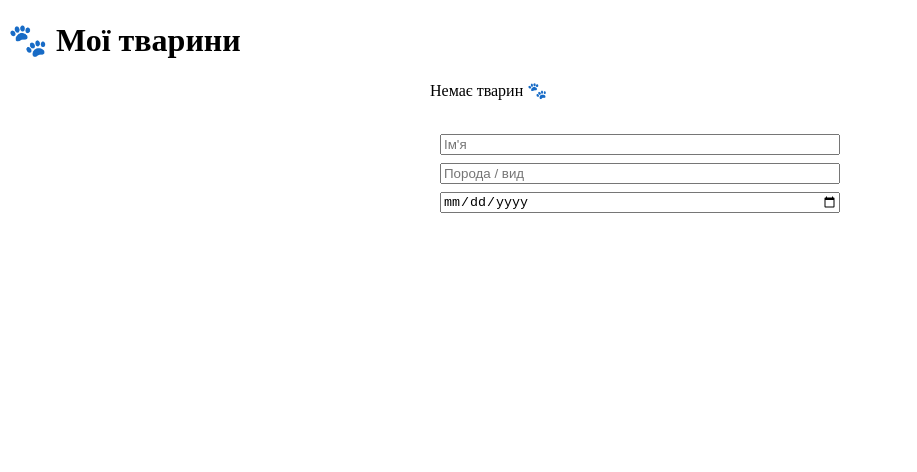
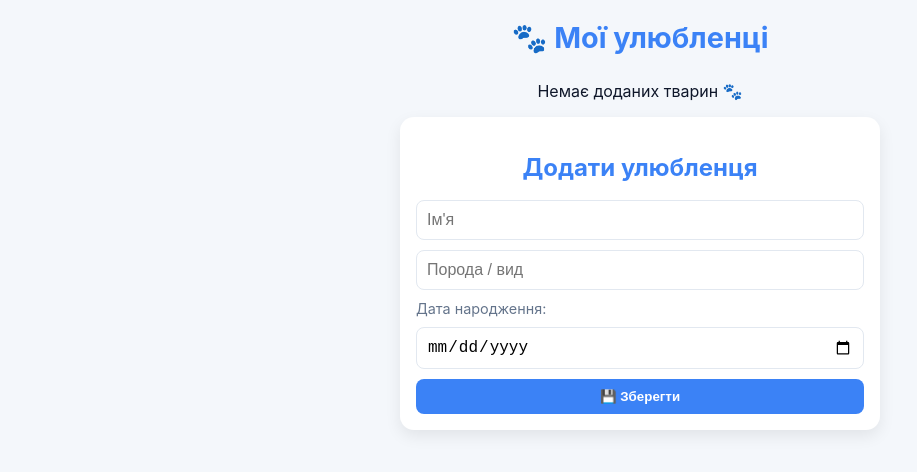
Before and after one commit to alenatokar22/PetHealthApp, a React (Vite) app: page / in a window 1280 px wide. Shown: the top 472 px of the page, without its empty margins (0-917 px from the left). Built offline with nearby package versions, Linux system fonts and the light colour scheme.

Commit message:
кнопка Зберегти + оновлений дизайн, додано редагування улюбленця

```diff
--- a/src/components/PetCard.jsx
+++ b/src/components/PetCard.jsx
@@ -28,7 +28,7 @@ export default function PetCard({ pet, onDelete, onSelect }) {
           onDelete(pet.id);
         }}
       >
-        ❌
+        🗑️
       </button>
     </li>
   );
--- a/src/components/PetDetails.jsx
+++ b/src/components/PetDetails.jsx
@@ -1,41 +1,82 @@
 // деталі тварини
 
-import React from "react";
+import React, { useState } from "react";
 
-export default function PetDetails({ pet, onBack }) {
+export default function PetDetails({ pet, onBack, onEdit, onSave, editing }) {
+  const [form, setForm] = useState({ ...pet });
+
+  const handleSave = (e) => {
+    e.preventDefault();
+    onSave(form);
+  };
+
   return (
     <div className="pet-details">
       <button className="btn-back" onClick={onBack}>
         ← Назад
       </button>
+      <div className="pet-icon">🐾</div>
+      <h2 className="pet-name">{form.name}</h2>
 
-      <div className="pet-icon">🐾</div>
-      <h2 className="pet-name">{pet.name}</h2>
-
+      {!editing ? (
+        <>
           <table className="pet-info">
             <tbody>
               <tr>
+                <td>Стать:</td>
+                <td>{form.gender || "—"}</td>
+              </tr>
+              <tr>
                 <td>Порода:</td>
-            <td>{pet.species || "—"}</td>
+                <td>{form.species || "—"}</td>
               </tr>
               <tr>
                 <td>Колір:</td>
-            <td>{pet.color || "—"}</td>
-          </tr>
-          <tr>
-            <td>Стать:</td>
-            <td>{pet.gender || "—"}</td>
+                <td>{form.color || "—"}</td>
               </tr>
               <tr>
                 <td>Вага:</td>
-            <td>{pet.weight || "—"}</td>
+                <td>{form.weight || "—"}</td>
               </tr>
               <tr>
                 <td>Дата народження:</td>
-            <td>{new Date(pet.birth).toLocaleDateString()}</td>
+                <td>{new Date(form.birth).toLocaleDateString()}</td>
               </tr>
             </tbody>
           </table>
+
+          <button className="btn-edit" onClick={onEdit}>
+            ✏️ Редагувати
+          </button>
+        </>
+      ) : (
+        <form className="edit-form" onSubmit={handleSave}>
+          <label>Стать:</label>
+          <input
+            value={form.gender || ""}
+            onChange={(e) => setForm({ ...form, gender: e.target.value })}
+          />
+          <label>Порода:</label>
+          <input
+            value={form.species || ""}
+            onChange={(e) => setForm({ ...form, species: e.target.value })}
+          />
+          <label>Колір:</label>
+          <input
+            value={form.color || ""}
+            onChange={(e) => setForm({ ...form, color: e.target.value })}
+          />
+          <label>Вага (кг):</label>
+          <input
+            type="number"
+            value={form.weight || ""}
+            onChange={(e) => setForm({ ...form, weight: e.target.value })}
+          />
+          <button type="submit" className="btn-save">
+            💾 Зберегти
+          </button>
+        </form>
+      )}
     </div>
   );
 }
--- a/src/components/PetForm.jsx
+++ b/src/components/PetForm.jsx
@@ -5,7 +5,7 @@ import React, { useState } from "react";
 export default function PetForm({ onAdd }) {
   const [form, setForm] = useState({ name: "", species: "", birth: "" });
 
-  const handleSubmit = (e) => {
+  const handleSave = (e) => {
     e.preventDefault();
     if (!form.name.trim() || !form.birth) return;
 
@@ -20,7 +20,8 @@ export default function PetForm({ onAdd }) {
   };
 
   return (
-    <form className="pet-form" onSubmit={handleSubmit}>
+    <form className="pet-form" onSubmit={handleSave}>
+      <h2 className="form-title">Додати улюбленця</h2>
       <input
         placeholder="Ім'я"
         value={form.name}
@@ -32,14 +33,15 @@ export default function PetForm({ onAdd }) {
         value={form.species}
         onChange={(e) => setForm({ ...form, species: e.target.value })}
       />
+      <label className="form-label">Дата народження:</label>
       <input
         type="date"
         value={form.birth}
         onChange={(e) => setForm({ ...form, birth: e.target.value })}
         required
       />
-      <button type="submit" className="btn-add">
-        Додати тварину
+      <button type="submit" className="btn-save">
+        💾 Зберегти
       </button>
     </form>
   );
--- a/src/components/PetHealthApp.jsx
+++ b/src/components/PetHealthApp.jsx
@@ -1,6 +1,6 @@
 // головний компонент (керує станом)
 
-import React, { useState } from "react";
+import React, { useState, useEffect } from "react";
 import PetForm from "./PetForm";
 import PetList from "./PetList";
 import PetDetails from "./PetDetails";
@@ -9,26 +9,73 @@ import "../styles/pet.css";
 export default function PetHealthApp() {
   const [pets, setPets] = useState([]);
   const [selectedPet, setSelectedPet] = useState(null);
+  const [isEditing, setIsEditing] = useState(false);
+
+  // --- стабільне зчитування LocalStorage ---
+  useEffect(() => {
+    try {
+      const saved = localStorage.getItem("pets");
+      if (saved) setPets(JSON.parse(saved));
+    } catch (e) {
+      console.error("Помилка читання localStorage", e);
+    }
+  }, []);
+
+  // --- стабільне збереження ---
+  useEffect(() => {
+    try {
+      localStorage.setItem("pets", JSON.stringify(pets));
+    } catch (e) {
+      console.error("Помилка збереження localStorage", e);
+    }
+  }, [pets]);
 
   const handleAddPet = (pet) => setPets([...pets, pet]);
-  const handleDeletePet = (id) => setPets(pets.filter((p) => p.id !== id));
-  const handleSelectPet = (pet) => setSelectedPet(pet);
-  const handleBack = () => setSelectedPet(null);
+  const handleDeletePet = (id) => {
+    setPets(pets.filter((p) => p.id !== id));
+    setSelectedPet(null);
+  };
+
+  const handleSelectPet = (pet) => {
+    setSelectedPet(pet);
+    setIsEditing(false);
+  };
+
+  const handleBack = () => {
+    setSelectedPet(null);
+    setIsEditing(false);
+  };
+
+  const handleSaveEdit = (updatedPet) => {
+    setPets(pets.map((p) => (p.id === updatedPet.id ? updatedPet : p)));
+    setSelectedPet(updatedPet);
+    setIsEditing(false);
+  };
 
   return (
     <div className="pet-app">
       <header className="pet-header">
-        <h1 className="pet-title">🐾 Мої тварини</h1>
+        <h1 className="pet-title">🐾 Мої улюбленці</h1>
       </header>
 
       <main className="pet-main">
         {!selectedPet ? (
           <>
-            <PetList pets={pets} onDelete={handleDeletePet} onSelect={handleSelectPet} />
+            <PetList
+              pets={pets}
+              onDelete={handleDeletePet}
+              onSelect={handleSelectPet}
+            />
             <PetForm onAdd={handleAddPet} />
           </>
         ) : (
-          <PetDetails pet={selectedPet} onBack={handleBack} />
+          <PetDetails
+            pet={selectedPet}
+            onBack={handleBack}
+            onEdit={() => setIsEditing(true)}
+            onSave={handleSaveEdit}
+            editing={isEditing}
+          />
         )}
       </main>
     </div>
--- a/src/components/PetList.jsx
+++ b/src/components/PetList.jsx
@@ -1,14 +1,38 @@
 // список тварин
 
 import React from "react";
-import PetCard from "./PetCard";
 
-export default function PetList({ pets, onDelete }) {
+export default function PetList({ pets, onDelete, onSelect }) {
+  if (!pets.length)
+    return <p style={{ textAlign: "center" }}>Немає доданих тварин 🐾</p>;
+
   return (
     <ul className="pet-list">
-      {pets.length === 0 && <p className="muted">Немає тварин 🐾</p>}
       {pets.map((pet) => (
-        <PetCard key={pet.id} pet={pet} onDelete={onDelete} />
+        <li
+          key={pet.id}
+          className="pet-card"
+          onClick={() => onSelect(pet)}
+          style={{ cursor: "pointer" }}
+        >
+          <div>
+            <div className="pet-icon">🐾</div>
+            <div className="pet-name">{pet.name}</div>
+            <div className="pet-birth">
+              {new Date(pet.birth).toLocaleDateString()}
+            </div>
+          </div>
+
+          <button
+            className="btn-del"
+            onClick={(e) => {
+              e.stopPropagation(); // щоб не відкривалось при натисканні "Видалити"
+              onDelete(pet.id);
+            }}
+          >
+            🗑️
+          </button>
+        </li>
       ))}
     </ul>
   );
--- a/src/styles/pet.css
+++ b/src/styles/pet.css
@@ -1,130 +1,154 @@
-.pet-card {
+:root {
+  --bg: #f4f7fb;
+  --text: #0f172a;
+  --accent: #3b82f6;
+  --muted: #64748b;
+  --card: #fff;
+  --radius: 14px;
+  --shadow: 0 6px 16px rgba(0, 0, 0, 0.08);
+  --transition: 0.2s ease;
+}
+
+body {
+  background: var(--bg);
+  color: var(--text);
+  font-family: "Inter", system-ui, sans-serif;
+  margin: 0;
+  min-height: 100vh;
+}
+
+.pet-app {
   display: flex;
-  justify-content: space-between;
+  flex-direction: column;
   align-items: center;
-  padding: 10px 12px;
-  background: var(--card);
-  border-radius: var(--radius);
-  box-shadow: var(--shadow);
+  padding: 20px;
+}
+
+.pet-header {
+  text-align: center;
   margin-bottom: 10px;
 }
 
-.pet-form {
-  display: flex;
-  flex-direction: column;
-  gap: 8px;
-  background: var(--card);
-  padding: 14px;
-  border-radius: var(--radius);
-  box-shadow: var(--shadow);
-  max-width: 400px;
-  margin: 20px auto;
+.pet-title {
+  font-size: 1.8rem;
+  color: var(--accent);
+  margin: 0;
 }
 
-.btn-add {
-  background: var(--accent);
-  color: white;
-  border: none;
-  padding: 10px;
-  border-radius: 8px;
-  cursor: pointer;
-  font-weight: 600;
+.pet-main {
+  width: 100%;
+  max-width: 480px;
 }
 
-.pet-age {
-  text-align: right;
-  color: var(--muted);
-  font-size: 0.9rem;
-}
-
-.btn-del {
-  background: transparent;
-  border: none;
-  color: var(--danger, #ef4444);
-  cursor: pointer;
-  font-size: 1.2rem;
-  margin-left: 8px;
-}
-
+/* ---------- список ---------- */
 .pet-list {
   list-style: none;
   padding: 0;
-  max-width: 420px;
-  margin: 0 auto;
+  margin: 0 0 20px;
 }
 
 .pet-card {
   display: flex;
   justify-content: space-between;
   align-items: center;
-  padding: 10px 12px;
   background: var(--card);
   border-radius: var(--radius);
   box-shadow: var(--shadow);
-  margin-bottom: 10px;
+  padding: 14px;
+  margin-bottom: 12px;
+  cursor: pointer;
+  transition: transform 0.2s ease, box-shadow 0.2s ease;
 }
 
-.btn-add {
-  background: var(--accent);
-  color: white;
-  border: none;
-  padding: 10px;
-  border-radius: 8px;
-  cursor: pointer;
-  font-weight: 600;
+.pet-card:hover {
+  transform: translateY(-2px);
+  box-shadow: 0 8px 18px rgba(0, 0, 0, 0.1);
 }
 
 .btn-del {
   background: transparent;
   border: none;
-  color: var(--danger, #ef4444);
+  color: #ef4444;
   cursor: pointer;
-  font-size: 1.2rem;
-  margin-left: 8px;
+  font-size: 1.3rem;
 }
 
-.pet-details {
+/* ---------- форма ---------- */
+.pet-form {
   background: var(--card);
-  padding: 20px;
+  box-shadow: var(--shadow);
   border-radius: var(--radius);
-  box-shadow: var(--shadow);
-  max-width: 420px;
-  margin: 0 auto;
-  text-align: center;
+  padding: 16px;
+  display: flex;
+  flex-direction: column;
+  gap: 10px;
 }
 
-.btn-back {
-  background: transparent;
-  border: none;
+.form-title {
+  text-align: center;
+  margin-bottom: 8px;
   color: var(--accent);
-  font-weight: 600;
-  cursor: pointer;
-  margin-bottom: 10px;
 }
 
-.pet-icon {
-  font-size: 3rem;
-  margin: 10px 0;
+.pet-form input {
+  padding: 10px;
+  border: 1px solid #e2e8f0;
+  border-radius: 8px;
+  font-size: 1rem;
 }
 
-.pet-info {
-  width: 100%;
-  border-collapse: collapse;
+.form-label {
+  color: var(--muted);
+  font-size: 0.9rem;
+}
+
+.btn-save {
+  background: var(--accent);
+  color: white;
+  font-weight: 600;
+  border: none;
+  border-radius: 8px;
+  padding: 10px;
+  cursor: pointer;
+  transition: background var(--transition);
+}
+
+.btn-save:hover {
+  background: #2563eb;
+}
+
+.btn-edit {
+  background: var(--accent);
+  color: white;
+  border: none;
+  padding: 10px 14px;
+  border-radius: 8px;
+  font-weight: 600;
+  margin-top: 16px;
+  cursor: pointer;
+  transition: background 0.2s ease;
+}
+
+.btn-edit:hover {
+  background: #2563eb;
+}
+
+.edit-form {
+  display: flex;
+  flex-direction: column;
+  gap: 8px;
+  text-align: left;
   margin-top: 10px;
 }
 
-.pet-info td {
+.edit-form input {
+  border: 1px solid #e2e8f0;
+  border-radius: 8px;
   padding: 8px;
-  border-bottom: 1px solid #f1f5f9;
-  text-align: left;
+  font-size: 1rem;
 }
 
-.pet-info td:first-child {
+.edit-form label {
+  font-size: 0.9rem;
   color: var(--muted);
-  width: 45%;
 }
-
-.pet-name {
-  font-size: 1.4rem;
-  margin-bottom: 10px;
-}
```
Also changed, not shown: 1 other file (tests, documents, lock files or other folders). Lines whose indentation alone changed are shown as unchanged.
